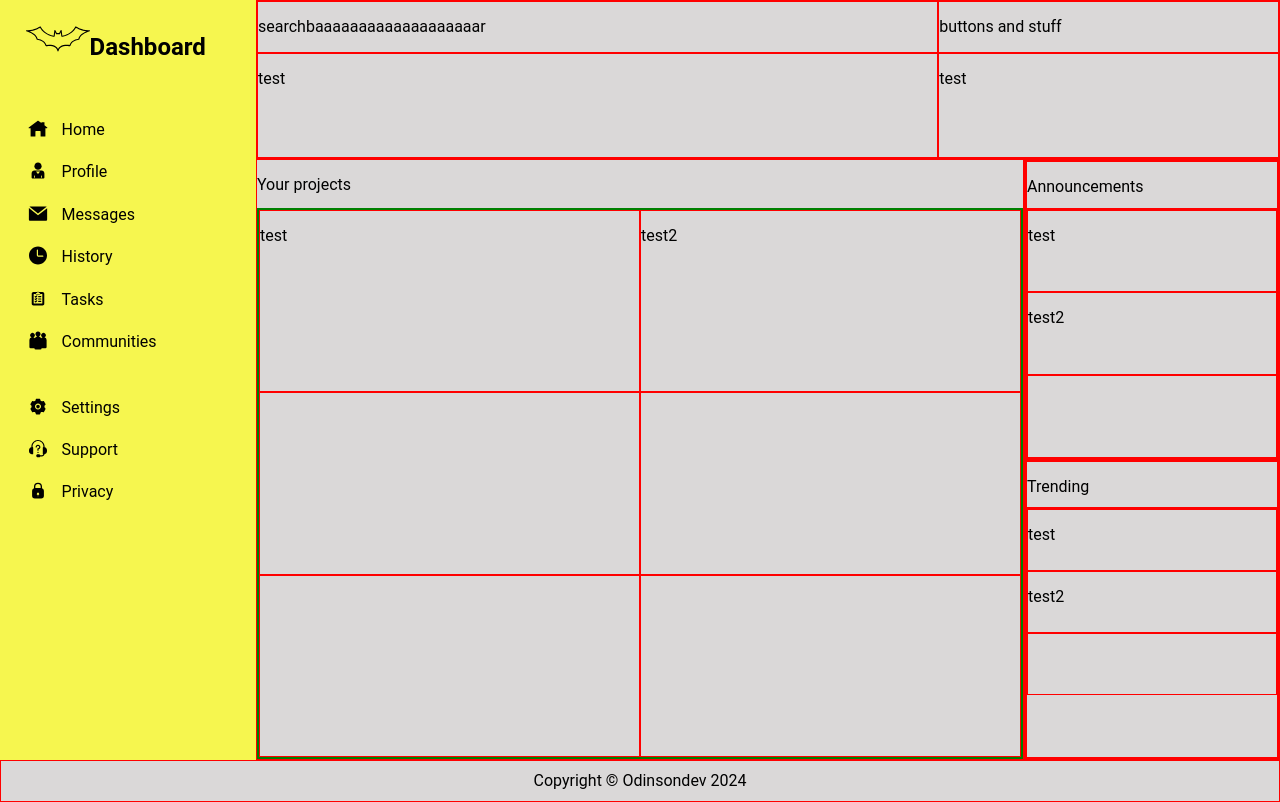
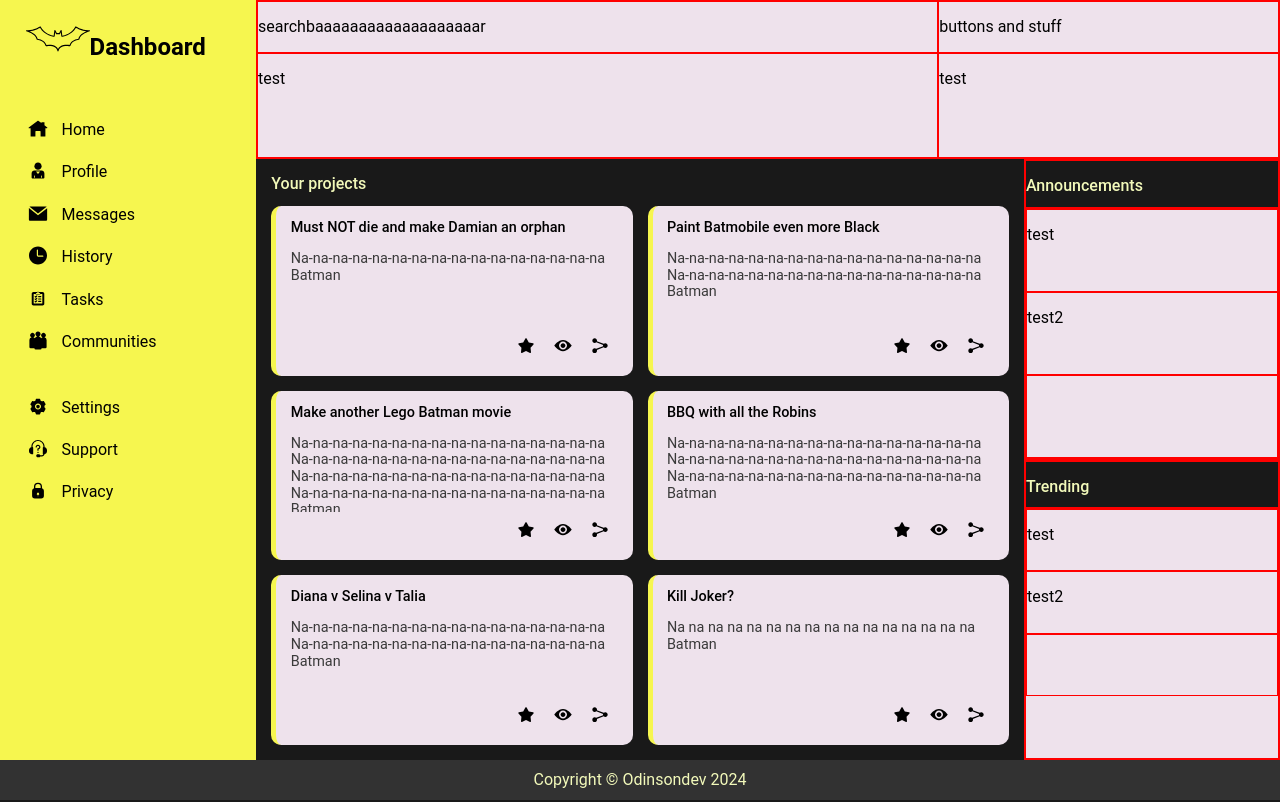
Before and after one commit to Odinsondev/project7-dashboard, a plain HTML site: page index.html in a window 1280 px wide. Drawn offline with Linux system fonts and the light colour scheme.

Commit message:
Add style to main

```diff
--- a/index.html
+++ b/index.html
@@ -83,15 +83,78 @@
       </div>
       <div class="content1">
         <div>
-          <p>test</p>
+          <div>
+            <p class="project-name">Must NOT die and make Damian an orphan</p>
+            <p class="project-text">Na-na-na-na-na-na-na-na-na-na-na-na-na-na-na-na Batman</p>
+          </div>
+          <div class="project-icons">
+            <img class="icon2" src="./icons/star.svg" alt="star logo">
+            <img class="icon2" src="./icons/eye.svg" alt="eye logo">
+            <img class="icon2" src="./icons/share.svg" alt="share logo">
+          </div>
         </div>
         <div>
-          <p>test2</p>
+          <div>
+            <p class="project-name">Paint Batmobile even more Black</p>
+            <p class="project-text">Na-na-na-na-na-na-na-na-na-na-na-na-na-na-na-na
+              Na-na-na-na-na-na-na-na-na-na-na-na-na-na-na-na Batman</p>
+          </div>
+          <div class="project-icons">
+            <img class="icon2" src="./icons/star.svg" alt="star logo">
+            <img class="icon2" src="./icons/eye.svg" alt="eye logo">
+            <img class="icon2" src="./icons/share.svg" alt="share logo">
+          </div>
         </div>
-        <div></div>
-        <div></div>
-        <div></div>
-        <div></div>
+        <div>
+          <div>
+            <p class="project-name">Make another Lego Batman movie</p>
+            <p class="project-text">Na-na-na-na-na-na-na-na-na-na-na-na-na-na-na-na
+              Na-na-na-na-na-na-na-na-na-na-na-na-na-na-na-na
+              Na-na-na-na-na-na-na-na-na-na-na-na-na-na-na-na
+              Na-na-na-na-na-na-na-na-na-na-na-na-na-na-na-na Batman</p>
+          </div>
+          <div class="project-icons">
+            <img class="icon2" src="./icons/star.svg" alt="star logo">
+            <img class="icon2" src="./icons/eye.svg" alt="eye logo">
+            <img class="icon2" src="./icons/share.svg" alt="share logo">
+          </div>
+        </div>
+        <div>
+          <div>
+            <p class="project-name">BBQ with all the Robins</p>
+            <p class="project-text">Na-na-na-na-na-na-na-na-na-na-na-na-na-na-na-na
+              Na-na-na-na-na-na-na-na-na-na-na-na-na-na-na-na
+              Na-na-na-na-na-na-na-na-na-na-na-na-na-na-na-na Batman</p>
+          </div>
+          <div class="project-icons">
+            <img class="icon2" src="./icons/star.svg" alt="star logo">
+            <img class="icon2" src="./icons/eye.svg" alt="eye logo">
+            <img class="icon2" src="./icons/share.svg" alt="share logo">
+          </div>
+        </div>
+        <div>
+          <div>
+            <p class="project-name">Diana v Selina v Talia</p>
+            <p class="project-text">Na-na-na-na-na-na-na-na-na-na-na-na-na-na-na-na
+              Na-na-na-na-na-na-na-na-na-na-na-na-na-na-na-na Batman</p>
+          </div>
+          <div class="project-icons">
+            <img class="icon2" src="./icons/star.svg" alt="star logo">
+            <img class="icon2" src="./icons/eye.svg" alt="eye logo">
+            <img class="icon2" src="./icons/share.svg" alt="share logo">
+          </div>
+        </div>
+        <div>
+          <div>
+            <p class="project-name">Kill Joker?</p>
+            <p class="project-text">Na na na na na na na na na na na na na na na na Batman</p>
+          </div>
+          <div class="project-icons">
+            <img class="icon2" src="./icons/star.svg" alt="star logo">
+            <img class="icon2" src="./icons/eye.svg" alt="eye logo">
+            <img class="icon2" src="./icons/share.svg" alt="share logo">
+          </div>
+        </div>
       </div>
     </div>
 
--- a/style.css
+++ b/style.css
@@ -8,11 +8,13 @@ body {
 }
 
 :root {
-  --background1: rgb(218, 216, 216);
+  --background1: rgb(25, 25, 25);
   --background2: rgb(246, 246, 79);
-  --text1: rgb(0, 0, 0);
-  --text2: rgb(0, 0, 0);
-  --text-footer: rgb(0, 0, 0);
+  --background3: rgb(238, 226, 236);
+  --background4: rgb(50, 50, 50);
+  --text1: rgb(242, 249, 186);
+  --text2: rgb(58, 58, 58);
+  --text-footer: rgb(242, 249, 186);
   font-size: 16px;
 }
 
@@ -44,6 +46,8 @@ header {
 
   display: grid;
   grid-template: 1fr 2fr / 2fr 1fr;
+
+  background-color: var(--background3);
 }
 
 header > div {
@@ -123,31 +127,87 @@ aside {
 main {
   display: grid;
   grid-template-columns: 3fr 1fr;
+
+  min-height: 0;
+  min-width: 0;
 }
 
 main > div {
-  border: 1px solid red;
+  /* border: 1px solid red; */
 }
 
 .main-left {
   display: grid;
   grid-template-rows: 8% 1fr;
+
+  margin: 2%;
+  margin-top: 0;
+
+  min-height: 0;
+  min-width: 0;
 }
 
-.test {
-  display: grid;
-  align-content: stretch;
+.heading1,
+.heading2,
+.heading3 {
+  font-weight: 500;
+  color: var(--text1);
 }
 
 .content1 {
-  border: 2px solid green;
-
   display: grid;
   grid-template: repeat(3, 1fr) / 1fr 1fr;
+  gap: 15px;
+
+  min-height: 0;
+  min-width: 0;
 }
 
 .content1 > div {
-  border: 1px solid red;
+  display: grid;
+  grid-template-rows: 1fr 3rem;
+
+  min-height: 0;
+  min-width: 0;
+
+  border-radius: 10px;
+  background-color: var(--background3);
+  border-left: 5px solid var(--background2);
+}
+
+.content1 > div > div {
+  /* border: 1px solid red; */
+}
+
+.content1 > div > div:first-child {
+  overflow: auto;
+}
+
+.project-name {
+  font-size: 0.9rem;
+  font-weight: 500;
+  margin-left: 0.9rem;
+  margin-right: 0.9rem;
+}
+
+.project-text {
+  font-size: 0.9rem;
+  color: var(--text2);
+  margin-left: 0.9rem;
+  margin-right: 0.9rem;
+}
+
+.project-icons {
+  display: flex;
+  justify-content: end;
+  margin: 0.5rem 0.9rem 0.9rem 0;
+}
+
+.icon2 {
+  height: 1.5rem;
+  width: 1.5rem;
+  margin-left: 0.4rem;
+  margin-right: 0.4rem;
 }
 
 .main-right {
@@ -171,6 +231,8 @@ main > div {
 .content2 {
   display: grid;
   grid-template-rows: repeat(3, 1fr);
+
+  background-color: var(--background3);
 }
 
 .content2 > div {
@@ -185,6 +247,8 @@ main > div {
 .content3 {
   display: grid;
   grid-template-rows: repeat(4, 1fr);
+
+  background-color: var(--background3);
 }
 
 .content3 > div {
@@ -193,7 +257,7 @@ main > div {
 
 
 footer {
-  border: 1px solid red;
+  /* border: 1px solid red; */
 
   grid-column: 1 / 3;
   grid-row: 3 / 4;
@@ -204,6 +268,8 @@ footer {
   align-items: center;
   font-size: 1rem;
   color: var(--text-footer);
+
+  background-color: var(--background4);
   /* position: fixed;
   bottom: 0;
   left: 0;
```
Also changed, not shown: icons/eye.svg (added), icons/share.svg (added), icons/star.svg (added).
